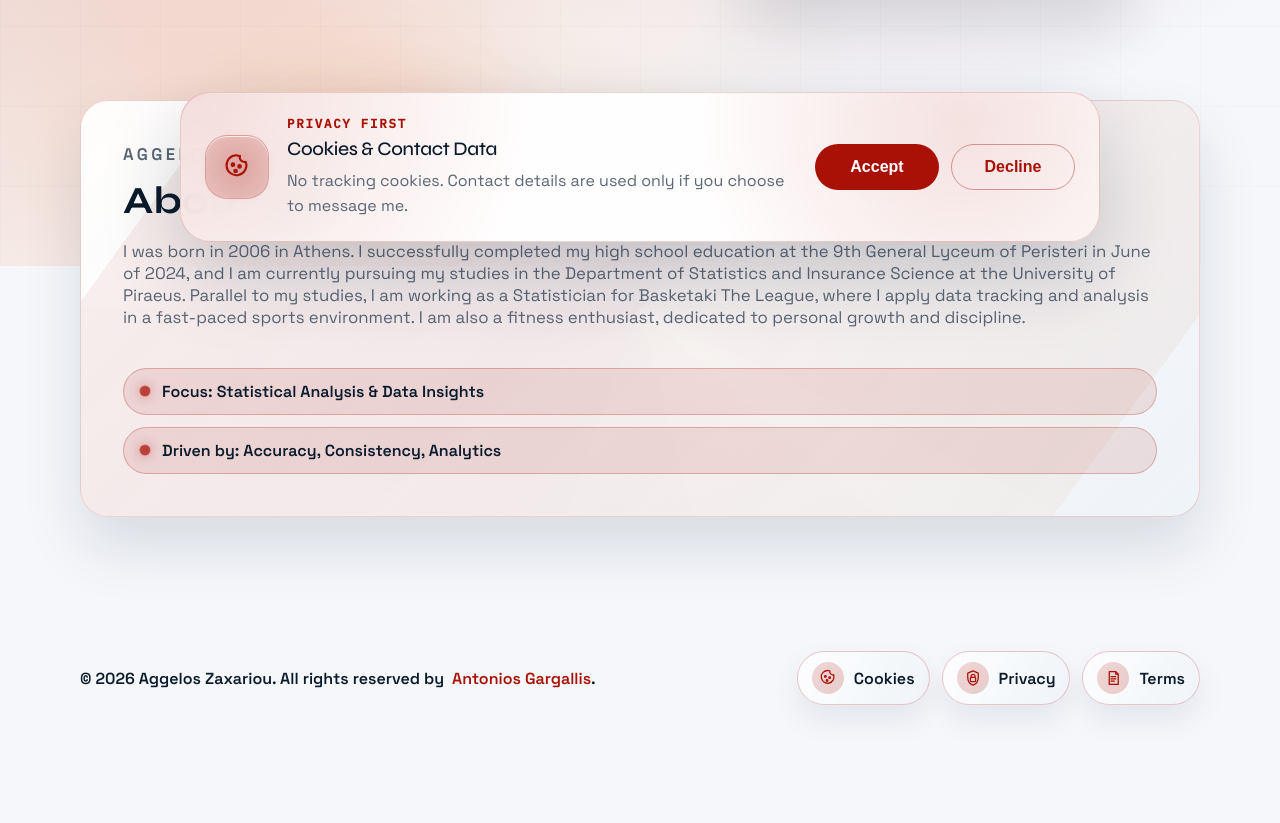
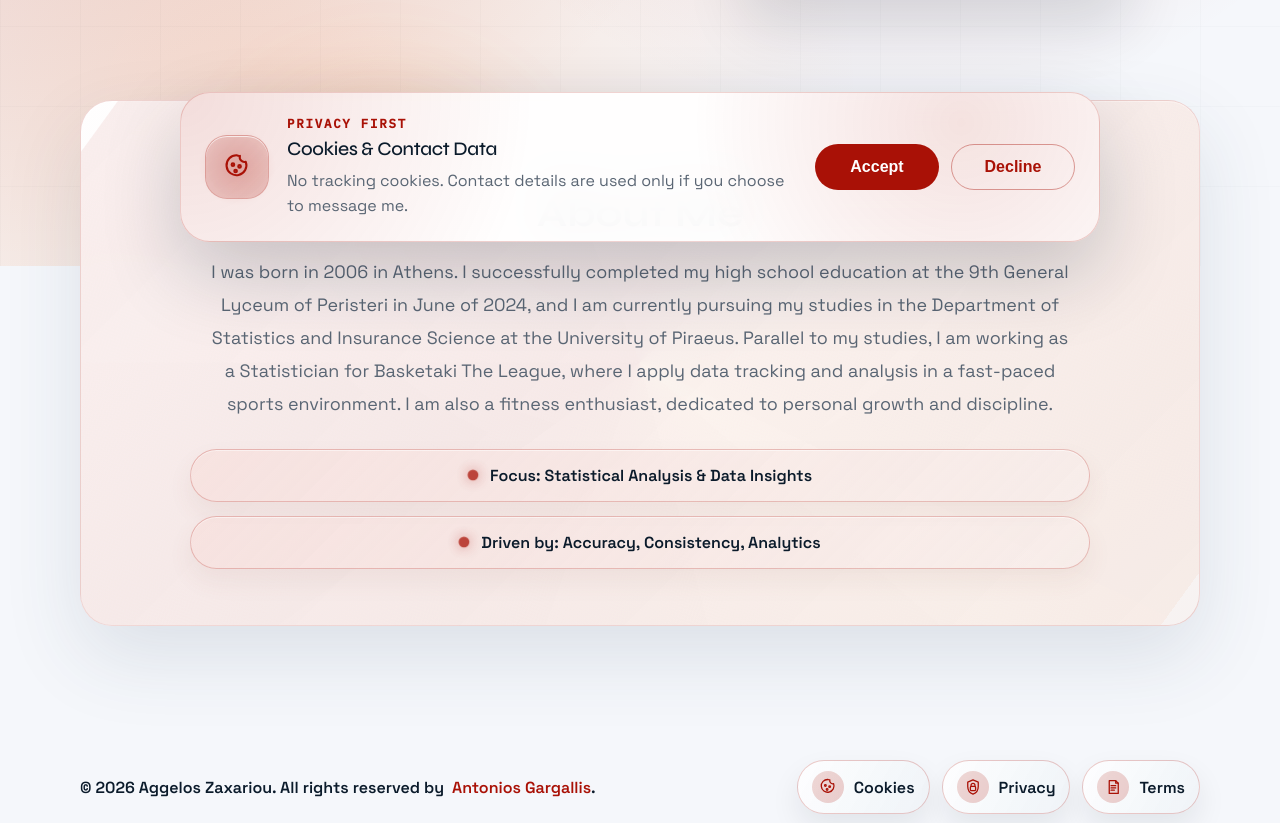
Before and after one commit to aggeloszax/aggeloszax.github.io, a website built with Vite: page index.html in a window 1280 px wide. Shown: the part 534-1357 px from the top of the page. Before the commit the page ends 1299 px from the top, so only its background shows below. Built offline with nearby package versions, Linux system fonts and the light colour scheme.

Commit message:
enhancing About Me

```diff
--- a/src/render.js
+++ b/src/render.js
@@ -363,6 +363,7 @@ export const renderAboutSection = () => `
   <section class="section about" id="about">
     <div class="container">
       <div class="about-card reveal">
+        <div class="about-shell">
           <div class="about-copy">
             <p class="about-eyebrow">AGGELOS ZAXARIOU</p>
             <h2>${site.about.title}</h2>
@@ -379,6 +380,7 @@ export const renderAboutSection = () => `
               `
               )
               .join("")}
+          </div>
         </div>
       </div>
     </div>
--- a/src/styles.css
+++ b/src/styles.css
@@ -532,15 +532,18 @@ body.is-intro-loading #app {
 }
 
 .about-card {
-  background: linear-gradient(135deg, rgba(255, 255, 255, 0.95), rgba(238, 242, 247, 0.9));
-  border-radius: calc(var(--radius) + 6px);
-  padding: clamp(28px, 4vw, 42px);
-  border: 1px solid rgba(169, 17, 6, 0.18);
-  box-shadow: var(--shadow);
-  display: grid;
-  gap: 28px;
+  background:
+    linear-gradient(135deg, rgba(255, 255, 255, 0.96), rgba(246, 241, 240, 0.92)),
+    radial-gradient(circle at top, rgba(255, 255, 255, 0.8), transparent 55%);
+  border-radius: calc(var(--radius) + 10px);
+  padding: clamp(34px, 5vw, 56px);
+  border: 1px solid rgba(169, 17, 6, 0.16);
+  box-shadow:
+    0 30px 80px rgba(39, 62, 90, 0.12),
+    inset 0 1px 0 rgba(255, 255, 255, 0.72);
   position: relative;
   overflow: hidden;
+  backdrop-filter: blur(18px);
 }
 
 .about-card::before {
@@ -563,41 +566,60 @@ body.is-intro-loading #app {
   z-index: 1;
 }
 
+.about-shell {
+  width: min(900px, 100%);
+  margin: 0 auto;
+  display: grid;
+  gap: 28px;
+  justify-items: center;
+}
+
 .about-eyebrow {
   text-transform: uppercase;
   font-weight: 600;
   letter-spacing: 0.2em;
   font-size: 0.75rem;
   color: var(--accent-3);
-  margin: 0 0 12px;
+  margin: 0 0 14px;
+  text-align: center;
 }
 
 .about-copy h2 {
   font-family: var(--font-display);
   font-size: clamp(2rem, 3vw, 2.6rem);
-  margin: 0 0 16px;
+  margin: 0 0 18px;
+  text-align: center;
 }
 
 .about-copy p {
-  margin: 0 0 12px;
+  width: min(860px, 100%);
+  margin: 0 auto;
   color: var(--muted);
-  font-size: 1.05rem;
+  font-size: clamp(1rem, 1.7vw, 1.12rem);
+  line-height: 1.85;
+  text-align: center;
 }
 
 .about-highlights {
   display: grid;
+  gap: 14px;
+  width: min(1040px, 100%);
+}
+
+.highlight {
+  display: flex;
+  align-items: center;
+  justify-content: center;
   gap: 12px;
-}
-
-.highlight {
-  display: flex;
-  align-items: center;
-  gap: 12px;
-  padding: 12px 16px;
+  padding: 15px 22px;
   border-radius: 999px;
-  background: rgba(169, 17, 6, 0.1);
-  border: 1px solid rgba(169, 17, 6, 0.25);
+  background: linear-gradient(135deg, rgba(247, 224, 221, 0.75), rgba(248, 238, 236, 0.55));
+  border: 1px solid rgba(169, 17, 6, 0.22);
   font-weight: 600;
+  text-align: center;
+  box-shadow:
+    inset 0 1px 0 rgba(255, 255, 255, 0.5),
+    0 12px 24px rgba(125, 73, 68, 0.08);
 }
 
 .highlight-dot {
```
Lines whose indentation alone changed are shown as unchanged.
